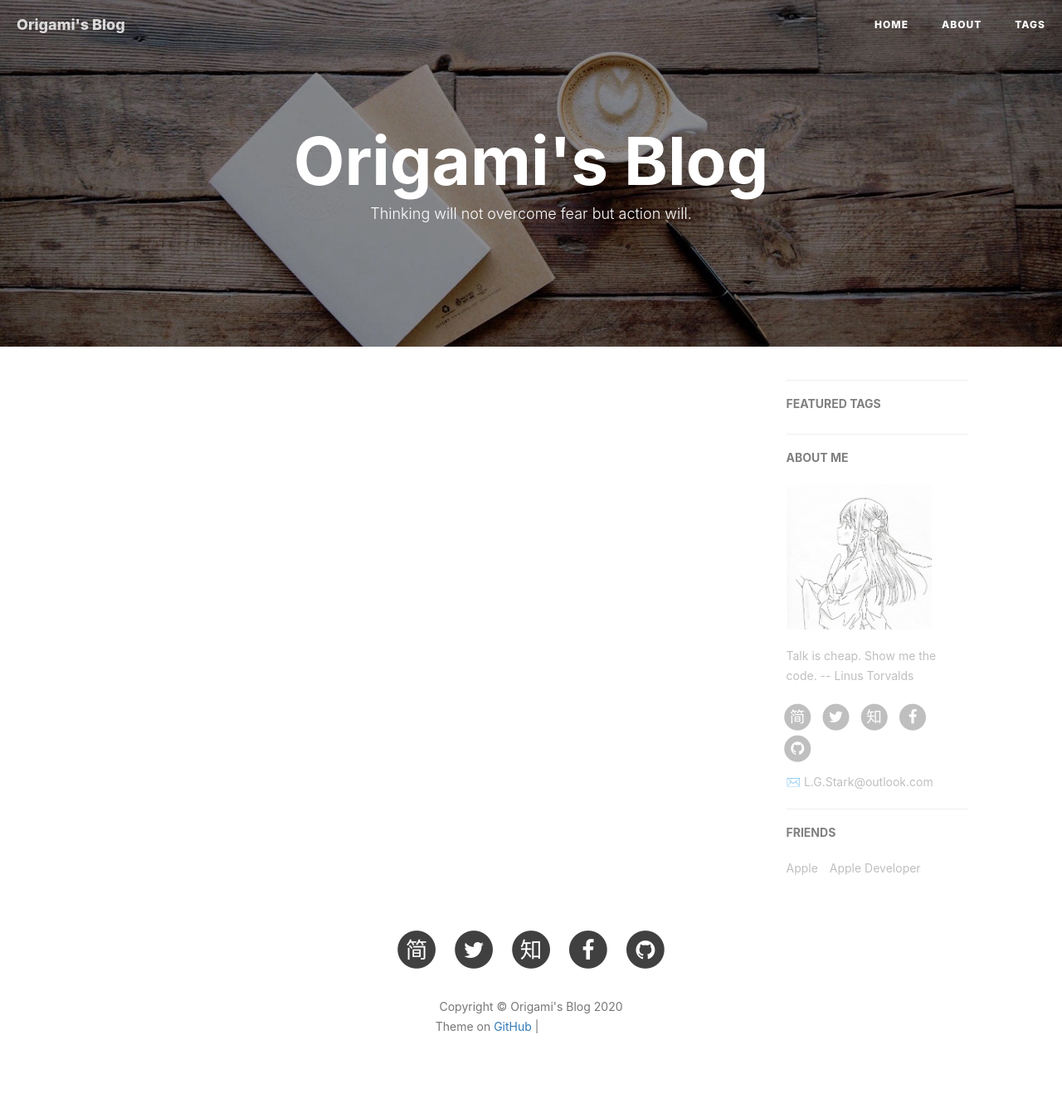
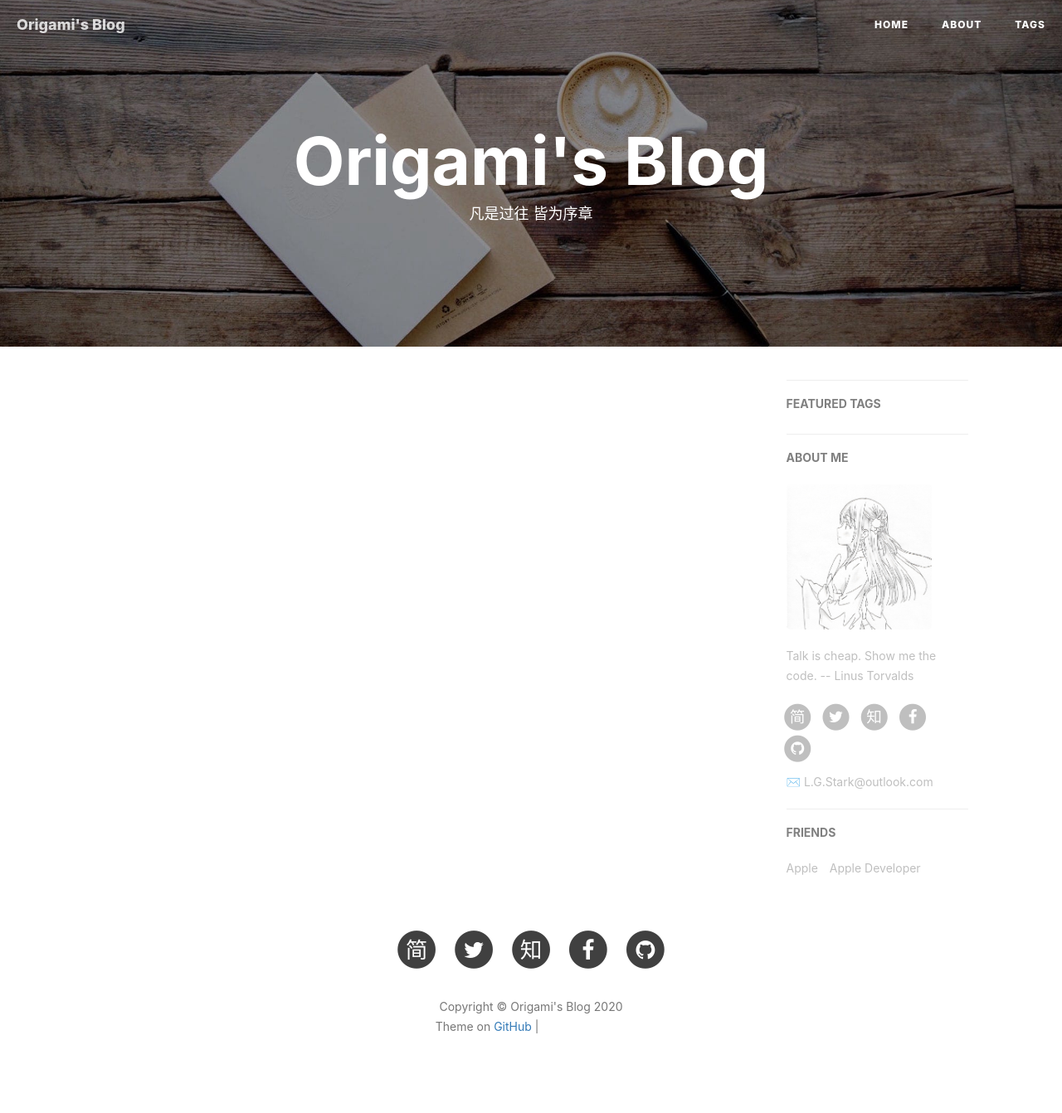
Before and after one commit to OrigamiAyc/OrigamiAyc.github.io, a Jekyll site: the page built from index.html, in a window 1280 px wide. Shown: the whole page at 83% size. Built offline with Jekyll 4.4.1, drawn with Linux system fonts in a browser that asks for light colours; nearby versions of some CDN libraries; the list of posts is cut into pages by our own code; comment, search, counter and statistics services are not loaded; grey boxes are pictures that could not be loaded.

Commit message:
update backgrounds

```diff
--- a/_layouts/default.html
+++ b/_layouts/default.html
@@ -14,7 +14,7 @@
 
 
 <!-- Image to hack wechat -->
-<img src="/img/apple-touch-icon.png" width="0" height="0" />
+<img src="/img/phoenix-icon.png" width="0" height="0" />
 <!-- Migrate from head to bottom, no longer block render and still work -->
 
 </body>
--- a/index.html
+++ b/index.html
@@ -1,6 +1,6 @@
 ---
 layout: page
-description: "Thinking will not overcome fear but action will."
+description: "凡是过往 皆为序章"
 ---
 
 {% for post in paginator.posts %}
--- a/tags.html
+++ b/tags.html
@@ -2,7 +2,7 @@
 title: Tags
 layout: default
 description: keep hungry keep foolish
-header-img: "img/tag-bg.jpg"
+header-img: "img/post-bg-rwd.jpg"
 ---
 
 <!-- Page Header -->
```
Also changed, not shown: images/404-bg.jpg (added), images/phoenix-icon.png (added), images/post-bg-desk.jpg (added), images/post-bg-rwd.jpg (added), 2 other files.
